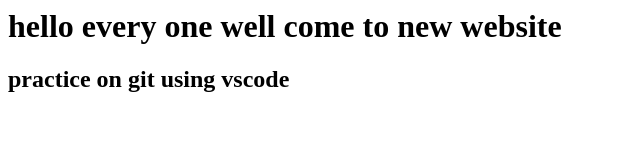
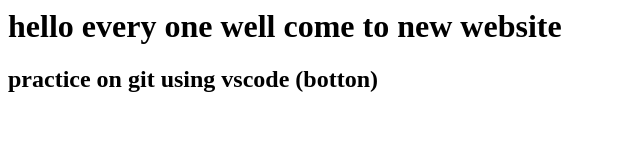
Before and after one commit to chandrasekhar1712/localrepo, a plain HTML site: page index.html in a window 1280 px wide. Shown: the whole page, without its empty margins (0-640 px from the left). Drawn offline with Linux system fonts and the light colour scheme.

Commit message:
add botton

```diff
--- a/index.html
+++ b/index.html
@@ -3,6 +3,6 @@
 </head>
 <body>
 <h1>hello every one well come to new website</h1>
-<h2>practice on git using vscode<h2>
+<h2>practice on git using vscode (botton)<h2>
 </body>
 </html>
```
